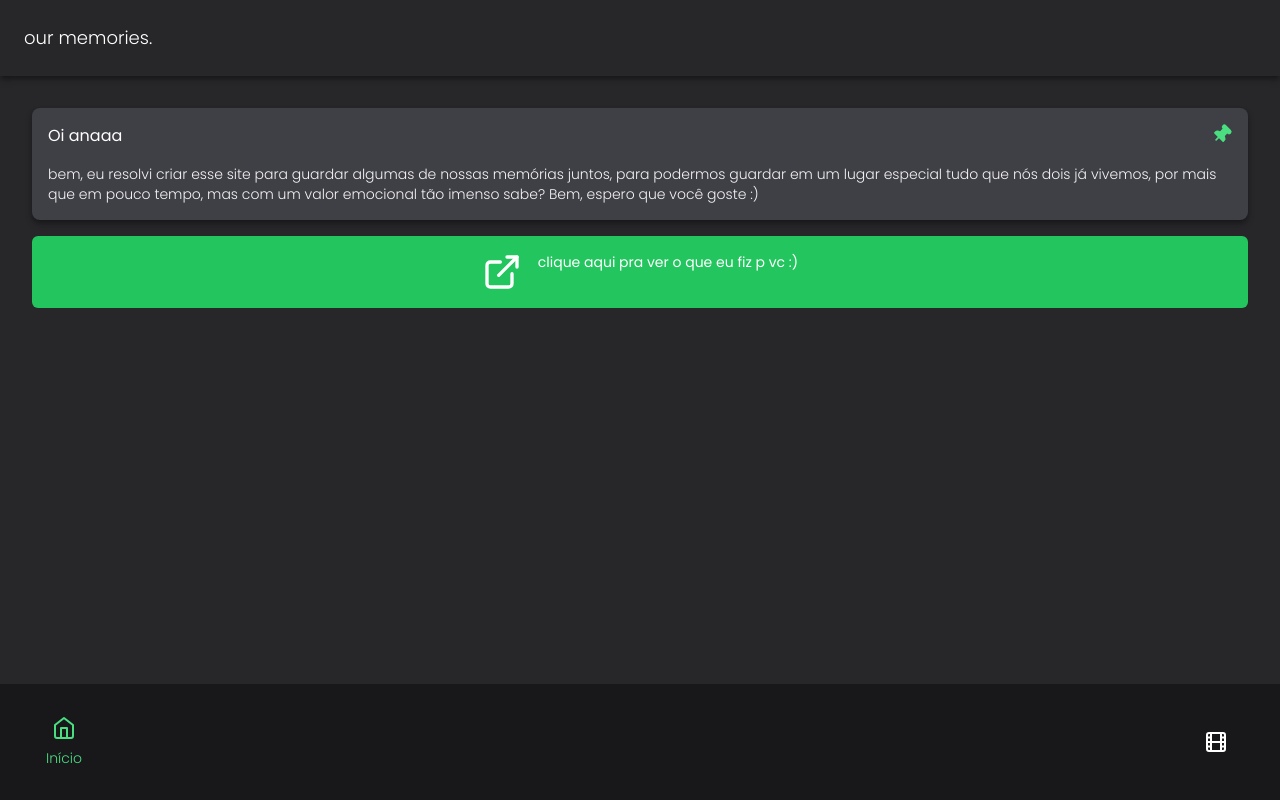
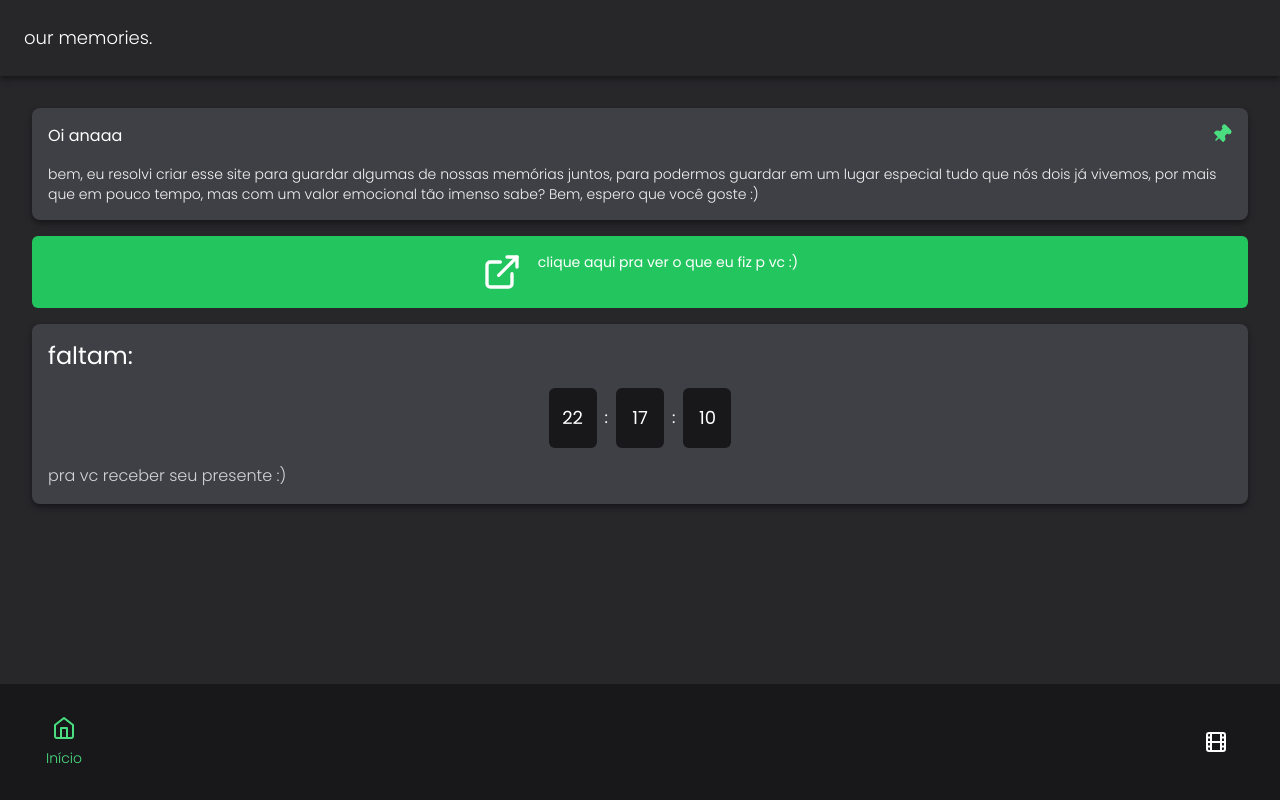
Before and after one commit to devnoob547/our-memories, a Next.js app: page / in a window 1280 px wide. Built offline with nearby package versions, Linux system fonts and the light colour scheme.

Commit message:
add countdown

```diff
--- a/src/components/Home/Main.tsx
+++ b/src/components/Home/Main.tsx
@@ -1,11 +1,10 @@
 import { ExternalLink, PinIcon } from 'lucide-react';
 import Link from 'next/link';
-
-const now =  new Date();
+import { Present } from './Present';
 
 function Main() {
   return (
-    <main className='h-full p-8 flex flex-col gap-4'>
+    <main className='p-8 mb-24 flex flex-col gap-4'>
       <div className='bg-zinc-700 p-4 rounded-lg animate-slow-to-right shadow-md shadow-zinc-900'>
         <div className='w-full'>
           <PinIcon fill='rgb(74 222 128)' className='rotate-45 text-green-400 float-right' size={20} />
@@ -17,6 +16,7 @@ function Main() {
         <ExternalLink size={40} />
         clique aqui pra ver o que eu fiz p vc :)
       </Link>
+      <Present />
     </main>
   )
 }
--- /dev/null
+++ b/src/components/Home/Present.tsx
@@ -0,0 +1,61 @@
+'use client';
+import { useState } from 'react';
+import { CheckCircle } from 'lucide-react';
+
+export function Present() {
+  const [hour, setHour] = useState<number>(1)
+  const [minute, setMinute] = useState<number>(1)
+  const [second, setSecond] = useState<number>(1)
+
+  function countdown() {
+    const countDate = new Date('September 16, 2023 20:00:00').getTime();
+    const now = new Date().getTime();
+
+    const interval = countDate - now
+
+    const second = 1000
+    const minute = second * 60
+    const hour = minute * 60
+    const day = hour * 24
+
+    const hourNumber = Math.floor((interval % day) / hour)
+    const minuteNumber = Math.floor((interval % hour) / minute)
+    const secondNumber = Math.floor((interval % minute) / second)
+
+    setHour(hourNumber)
+    setMinute(minuteNumber)
+    setSecond(secondNumber)
+  }
+
+  const execute = setTimeout(countdown, 1000)
+
+  if (hour <= 0 && minute <= 0 && second <= 0) {
+    clearInterval(execute)
+  }
+  return (
+    <div className="flex flex-col justify-center bg-zinc-700 p-4 rounded-lg shadow-md shadow-zinc-900 space-y-4">
+      <h1 className="font-normal text-2xl">faltam:</h1>
+      <div className="flex-1 w-full justify-center items-center flex space-x-2">
+        {hour + minute + second <= 0 ? (
+          <p className='w-full text-sm flex items-center'>Sua surpresinha foi revelada <CheckCircle className='text-green-400 ml-2' /></p>
+        ) : (
+          <>
+            <div className="p-4 bg-zinc-900 rounded-md w-12 flex items-center justify-center text-lg">
+              {hour}
+            </div>
+            <p>:</p>
+            <div className="p-4 bg-zinc-900 rounded-md w-12 flex items-center justify-center text-lg">
+              {minute}
+            </div>
+            <p>:</p>
+            <div className="p-4 bg-zinc-900 rounded-md w-12 flex items-center justify-center text-lg">
+              {second}
+            </div>
+          </>
+        )}
+
+      </div>
+      <p className="text-zinc-300 font-light">pra vc receber seu presente :)</p>
+    </div>
+  )
+}
```
